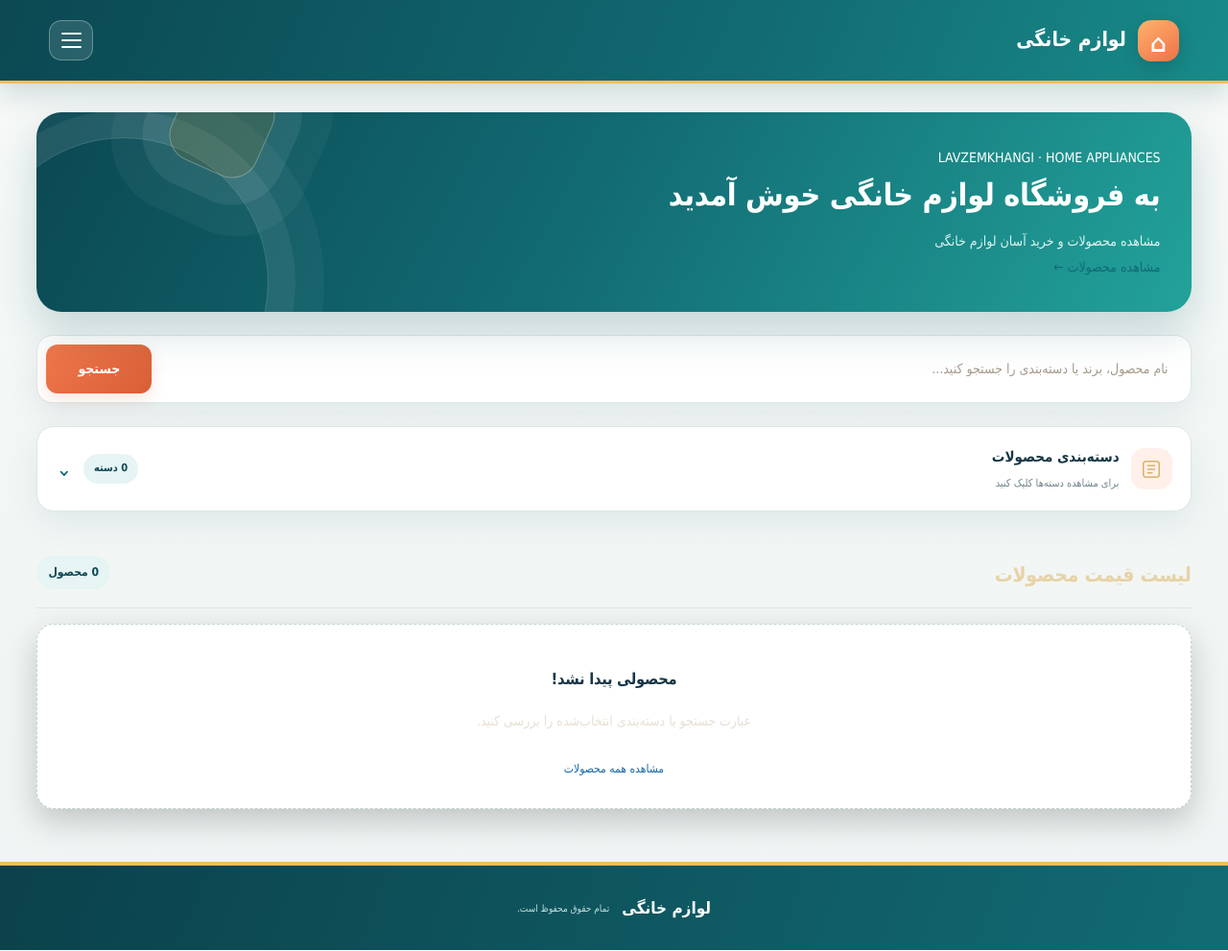
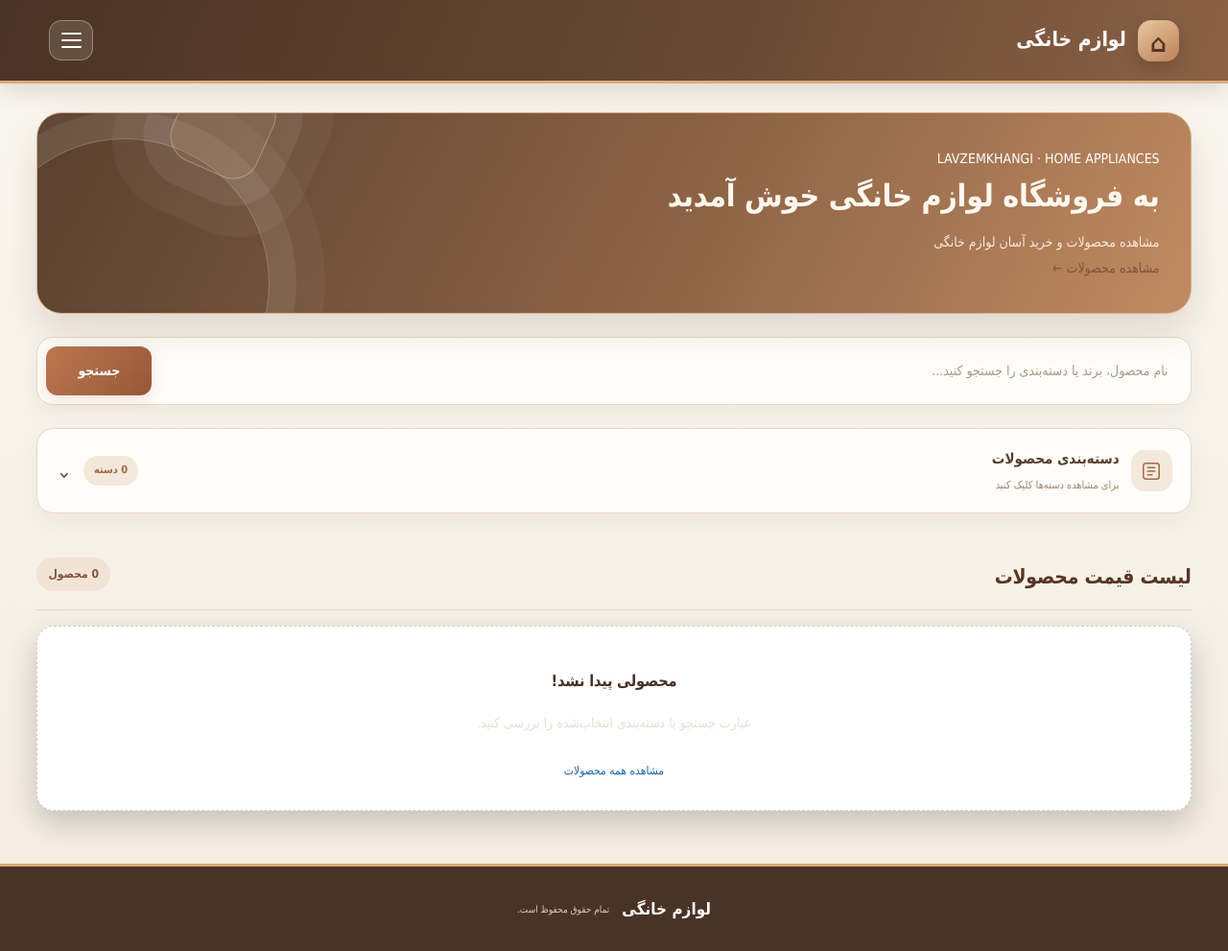
Before and after one commit to sezarsteam-del/Lavzemkhangi, a Flask app: page / in a window 1280 px wide. Shown: the whole page at 96% size. Run offline with Flask 3, Linux system fonts and the light colour scheme; data that the repository does not hold is empty; parts of the project's set-up code (start-up, migrations or seed data) failed here and were passed over; some libraries are stand-ins or nearby versions.

Commit message:
Apply warm cream and walnut modern Iranian storefront theme

```diff
--- a/static/css/storefront-theme.css
+++ b/static/css/storefront-theme.css
@@ -620,3 +620,87 @@ tr:hover td{background:#f7fbfa!important}
 @media(max-width:360px){
  .featured-products .featured-track{grid-auto-columns:43%!important}
 }
+
+
+/* =========================================================
+   WARM IRANIAN MODERN STORE — cream, walnut and terracotta
+   Overrides the previous teal/black palette without changing
+   routes, forms, cart, inventory or business logic.
+========================================================= */
+:root{
+ --brand:#80543b;--brand-deep:#553624;--brand-soft:#f3e8dc;
+ --accent:#bd7049;--accent-deep:#9f5635;--accent-soft:#f8ece2;
+ --gold:#d9ad78;--ink:#463326;--text:#665447;--muted:#948273;
+ --paper:#f7f1e9;--surface:#fffdf9;--line:#e9dccd;
+ --radius:19px;--shadow:0 10px 30px rgba(91,61,39,.08);
+ --shadow-hover:0 16px 38px rgba(91,61,39,.14);
+}
+html{background:#f7f1e9!important}
+body{background:linear-gradient(180deg,#fbf8f2 0%,#f4ece1 100%)!important;color:#665447!important}
+h1,h2,h3,h4{color:#463326}
+a{color:#80543b}
+a:hover{color:#9f5635}
+.container{max-width:1240px!important}
+.topbar{background:linear-gradient(110deg,#493326 0%,#684832 58%,#8a6245 100%)!important;border-bottom:3px solid #d9ad78!important;box-shadow:0 8px 24px rgba(74,48,31,.16)!important}
+.brand:before{background:linear-gradient(145deg,#e7c69f,#bd8259)!important;color:#553624!important}
+.menu-toggle{background:rgba(255,248,238,.13)!important;border-color:rgba(255,239,216,.35)!important}
+.top-navigation{background:#fffaf3!important;border-color:#e8d8c7!important}
+.top-navigation a,.top-navigation .logout-link{color:#61452f!important}
+.top-navigation a:hover,.top-navigation .logout-link:hover{background:#f3e8dc!important;color:#553624!important}
+.top-navigation .login-link{background:#80543b!important;color:#fff!important}
+.hero{background:linear-gradient(118deg,#59402f 0%,#8b6245 55%,#c18b62 100%)!important;border:1px solid #d4ad89!important;box-shadow:0 18px 38px rgba(102,68,44,.16)!important}
+.hero:before{border-color:rgba(255,245,230,.28)!important;box-shadow:0 0 0 28px rgba(255,245,230,.07),0 0 0 58px rgba(255,245,230,.04)!important}
+.hero:after{background:rgba(247,224,193,.18)!important}
+.hero h1,.hero p{color:#fff8ef!important}
+.hero p{color:#f8eadd!important}
+.search{background:#fffdf9!important;border-color:#e8d8c7!important;box-shadow:0 8px 24px rgba(91,61,39,.06)!important}
+.search input{background:transparent!important;color:#463326!important}
+.category-dropdown{background:#fffdf9!important;border-color:#e8d8c7!important;box-shadow:0 8px 24px rgba(91,61,39,.06)!important}
+.category-summary:hover{background:#fbf4eb!important}
+.category-title,.category-name{color:#553e2e!important}
+.category-subtitle{color:#9a8573!important}
+.main-category-icon,.category-icon,.category-total{background:#f4e8db!important;color:#9f6846!important}
+.main-category-icon svg,.category-icon svg{stroke:#a66b48!important}
+.category-content{background:#faf4ec!important;border-color:#eadccd!important}
+.category-card{background:#fffdf9!important;border-color:#e9dccd!important}
+.category-card:hover{background:#fff7ef!important;border-color:#c9956f!important}
+.category-card.selected{background:#f5e8da!important;border-color:#b77a52!important}
+.category-card.selected .category-name{color:#80543b!important}
+.category-chevron{color:#80543b!important}
+.catalog-heading{border-color:#e8d8c7!important}
+.catalog-heading .section-title{color:#553624!important}
+.result-count{background:#f1e4d6!important;color:#80543b!important}
+.product{background:#fffdf9!important;border-color:#e8d8c7!important;box-shadow:0 6px 20px rgba(91,61,39,.06)!important}
+.product:hover{border-color:#c99b78!important;box-shadow:0 16px 34px rgba(91,61,39,.12)!important}
+.product-image,.product-placeholder{background:linear-gradient(145deg,#fffdf9,#f2e8dc)!important}
+.product h3,.product h3 a{color:#463326!important}
+.product-category,.product-description,.product-brand{color:#8b7867!important}
+.product-bottom{border-color:#eee2d5!important}
+.price{color:#a65d3c!important}
+button,.btn,.button,.primary{background:linear-gradient(135deg,#bd7951,#985638)!important;box-shadow:0 6px 16px rgba(151,85,52,.15)!important}
+button:hover,.btn:hover,.button:hover,.primary:hover{box-shadow:0 10px 22px rgba(151,85,52,.2)!important}
+.secondary,.back-btn{background:#f1e6da!important;color:#65462f!important}
+input,select,textarea{background:#fffdf9!important;border-color:#e5d6c6!important;color:#463326!important}
+input:focus,select:focus,textarea:focus{border-color:#bd8965!important;box-shadow:0 0 0 4px rgba(189,112,73,.11)!important}
+.panel,.form-card,.account-panel,.contact-page,.login-card,.invoice-card{background:#fffdf9!important;border-color:#e8d8c7!important;box-shadow:0 10px 28px rgba(91,61,39,.07)!important}
+.account-panel h1,.contact-page h1{color:#684832!important}
+.account-panel h2{border-color:#eadccd!important}
+.payment-choice{background:#fbf6ef!important;border-color:#e8d8c7!important}
+.payment-choice:has(input:checked){background:#f4e9dc!important;border-color:#bd8965!important}
+table{background:#fffdf9!important;border-color:#e8d8c7!important}
+th{background:#f2e7da!important;color:#684832!important}
+td{border-color:#eee3d8!important}
+tr:hover td{background:#fcf6ee!important}
+.footer{background:#493326!important;color:#f2e4d4!important;border-top:3px solid #d9ad78!important}
+.footer small{color:#dfcbb6!important}
+.notice{border-radius:12px!important}
+@media(max-width:600px){
+ .container{width:94%!important;margin:18px auto!important}
+ .hero{padding:25px 18px!important;border-radius:20px!important}
+ .product-list{grid-template-columns:repeat(2,minmax(0,1fr))!important;gap:11px!important}
+ .product-image,.product-placeholder{height:145px!important}
+ .product-info{padding:12px!important}
+ .product h3{font-size:13px!important}
+ .product-bottom{align-items:stretch!important;flex-direction:column!important}
+ .product-bottom button{width:100%!important}
+}
```
